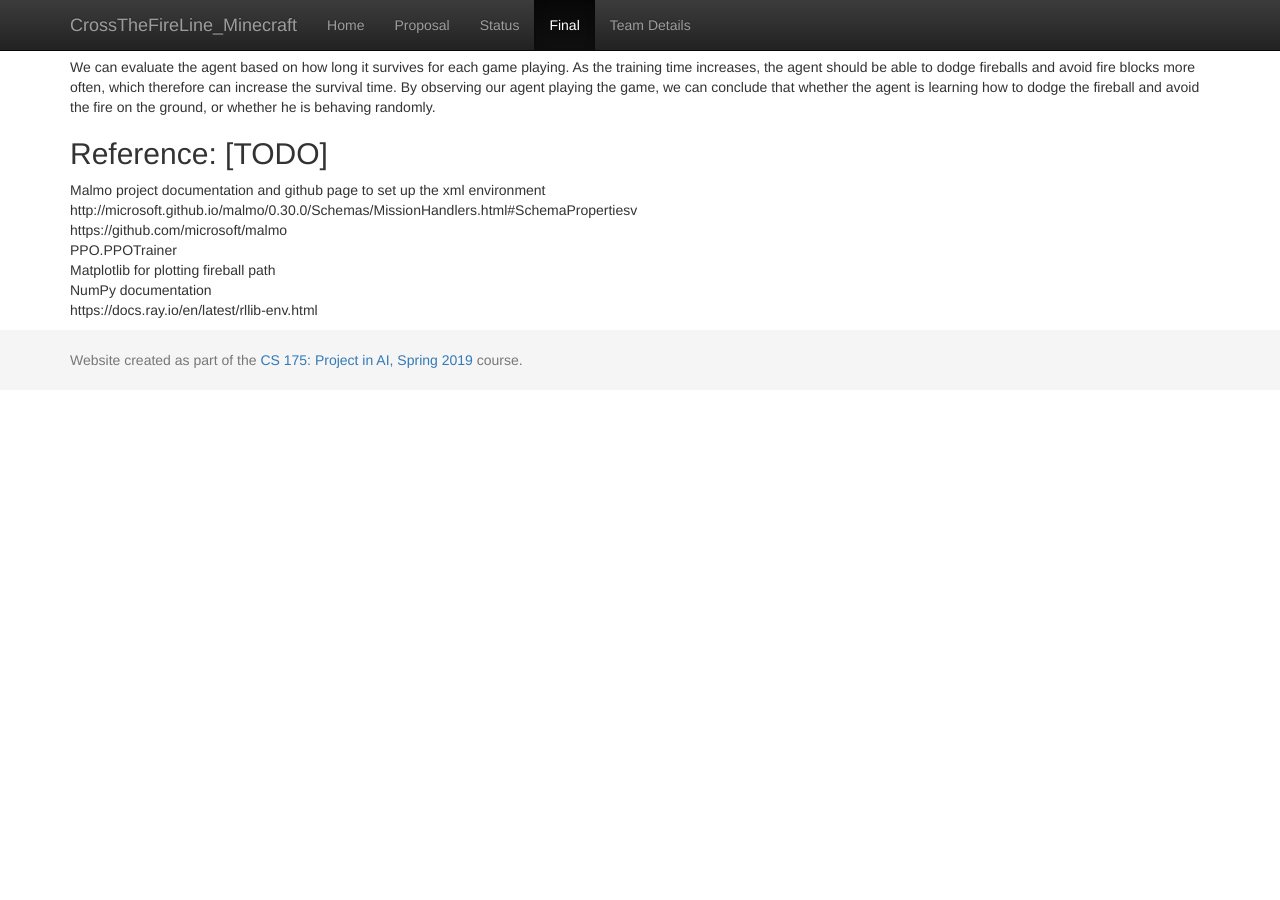
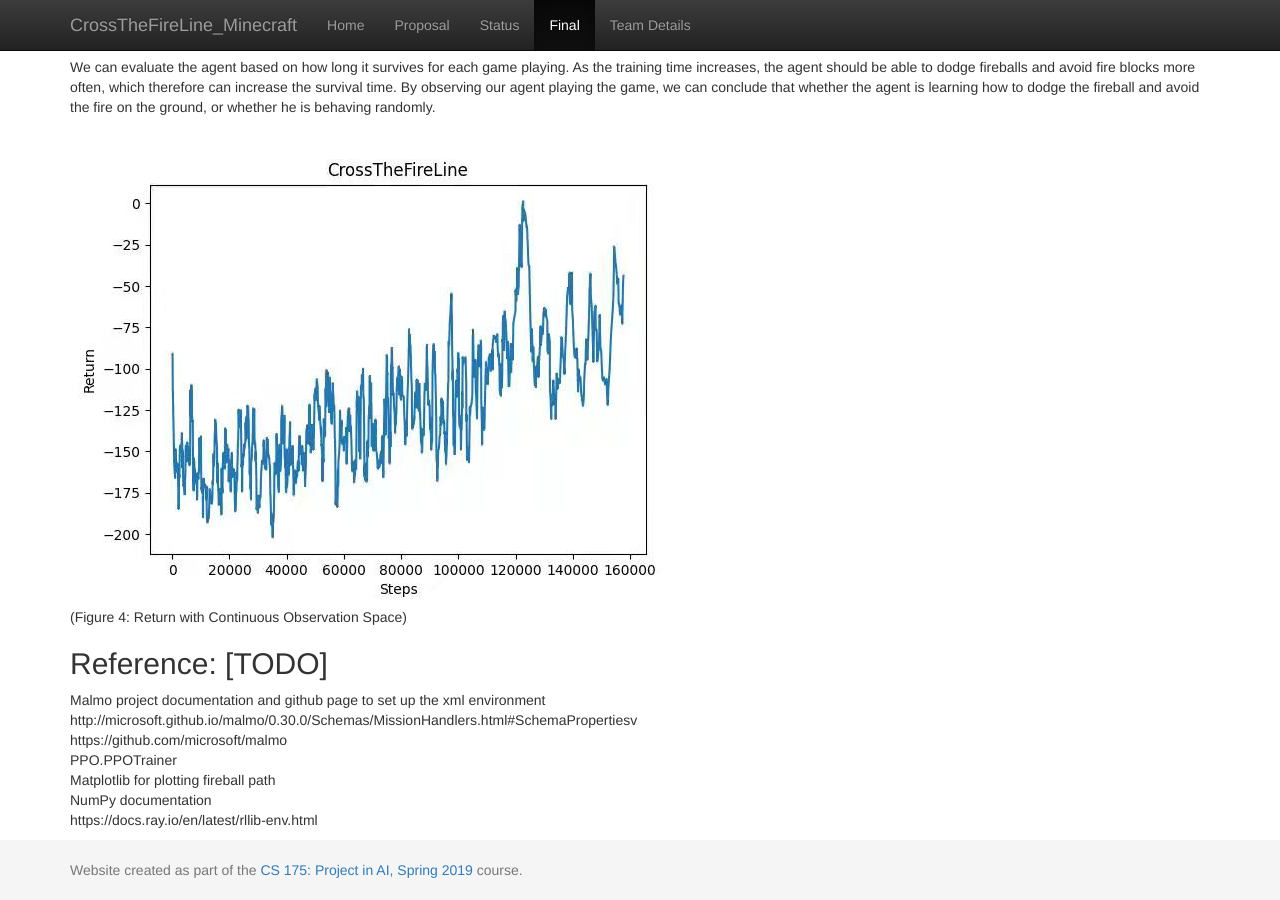
Before and after one commit to Chilly712/CrossTheFireLine_Minecraft, a Jekyll site: the page built from docs/final.md, in a window 1280 px wide and 900 px high, scrolled down 4009 px. Built offline with Jekyll 4.4.1, drawn with Linux system fonts in a browser that asks for light colours; before the commit the page ends 4399 px from its top, so only the background shows below that.

Commit message:
Update final.md

```diff
--- a/docs/final.md
+++ b/docs/final.md
@@ -63,6 +63,10 @@ It is easy to see from these two graphs that the untrained agent dies easily, bu
 We can evaluate the agent based on how long it survives for each game playing. As the training time increases, the agent should be able to dodge fireballs and avoid fire blocks more often, which therefore can increase the survival time.
 By observing our agent playing the game, we can conclude that whether the agent is learning how to dodge the fireball and avoid the fire on the ground, or whether he is behaving randomly.
 
+![image](https://github.com/Chilly712/CrossTheFireLine_Minecraft/blob/main/docs/images/continuous_return.jpeg)
+<br>
+(Figure 4: Return with Continuous Observation Space)
+
 
 
 ## Reference: [TODO]
```
